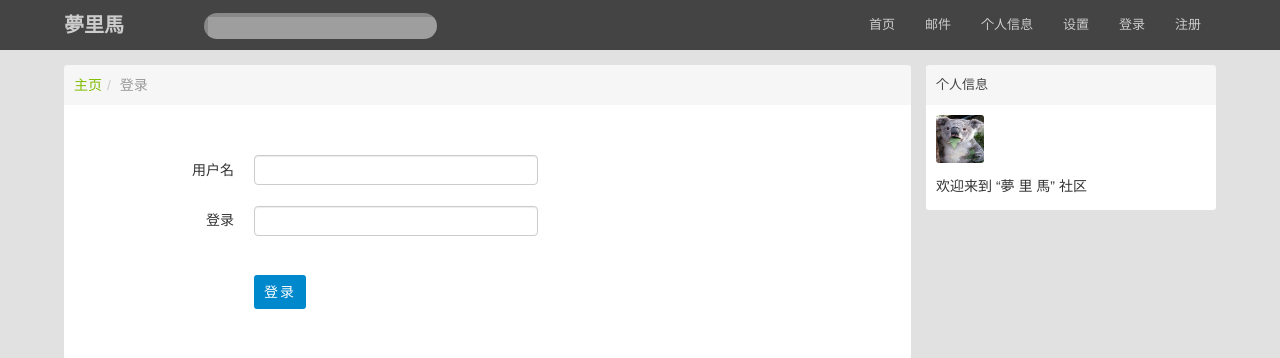
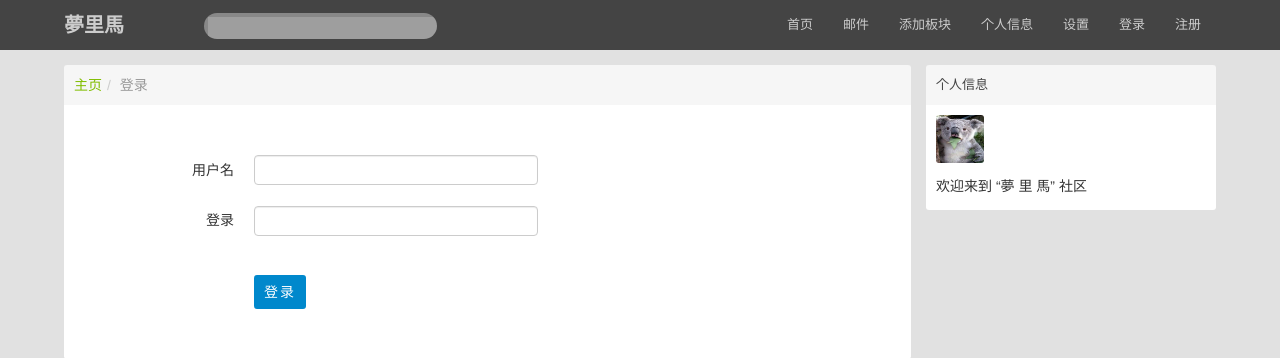
Before and after one commit to majunjun12345/forum, a Flask app: page /login in a window 1280 px wide. Shown: the top 358 px of the page. Run offline with Flask 2, Linux system fonts and the light colour scheme; some libraries are stand-ins or nearby versions; grey boxes are pictures that could not be loaded.

Commit message:
将添加板块功能放在了导航栏

```diff
--- a/templates/topic/base.html
+++ b/templates/topic/base.html
@@ -40,6 +40,7 @@
 
                 <!--<li><a href='/my/messages'>未读消息</a></li>-->
                 <li><a href='{{ url_for("mail.index") }}'>邮件</a></li>
+                <li><a href='{{ url_for("board.index") }}'>添加板块</a></li>
 
                 <!--<li><a href='/getstart'>新手入门</a></li>-->
                 <li><a href='{{ url_for("index.profile") }}'>个人信息</a></li>
```
